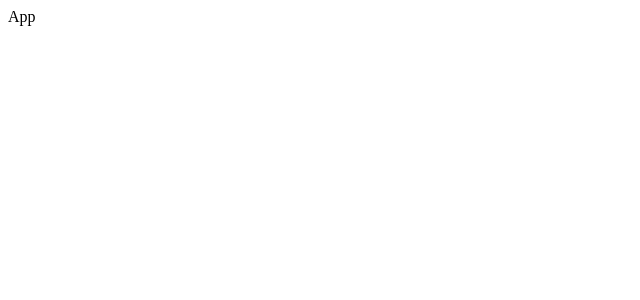
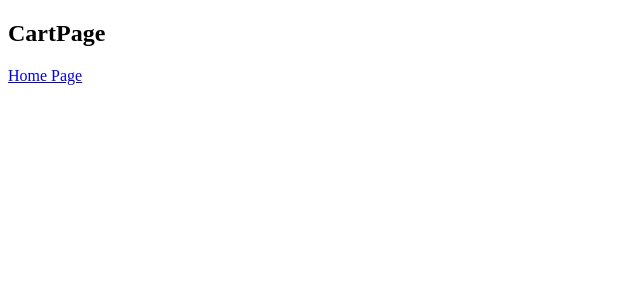
Before and after one commit to tomatguitar/re-store, a React (Create React App) app: page /cart in a window 1280 px wide. Shown: the top 300 px of the page, without its empty margins (0-640 px from the left). Built offline with nearby package versions, Linux system fonts and the light colour scheme.

Commit message:
feat: add basic page routing

```diff
--- a/src/components/app/app.js
+++ b/src/components/app/app.js
@@ -1,9 +1,16 @@
 import React from 'react';
+import { HomePage, CartPage } from '../pages';
+import { Switch, Route } from 'react-router-dom';
 
 import './app.css';
 
 const App = () => {
-  return <div>App</div>;
+  return (
+    <Switch>
+      <Route exact path="/" component={HomePage} />
+      <Route path="/cart" component={CartPage} />
+    </Switch>
+  );
 };
 
 export default App;
--- /dev/null
+++ b/src/components/pages/cart-page.js
@@ -0,0 +1,13 @@
+import React from 'react';
+import { Link } from 'react-router-dom';
+
+const CartPage = () => {
+  return (
+    <div>
+      <h2>CartPage</h2>
+      <Link to="/">Home Page</Link>
+    </div>
+  );
+};
+
+export default CartPage;
--- /dev/null
+++ b/src/components/pages/home-page.js
@@ -0,0 +1,13 @@
+import React from 'react';
+import { Link } from 'react-router-dom';
+
+const HomePage = () => {
+  return (
+    <div>
+      <h2>HomePage</h2>
+      <Link to="/cart">Cart</Link>
+    </div>
+  );
+};
+
+export default HomePage;
--- /dev/null
+++ b/src/components/pages/index.js
@@ -0,0 +1,4 @@
+import HomePage from './home-page';
+import CartPage from './cart-page';
+
+export { HomePage, CartPage };
```
